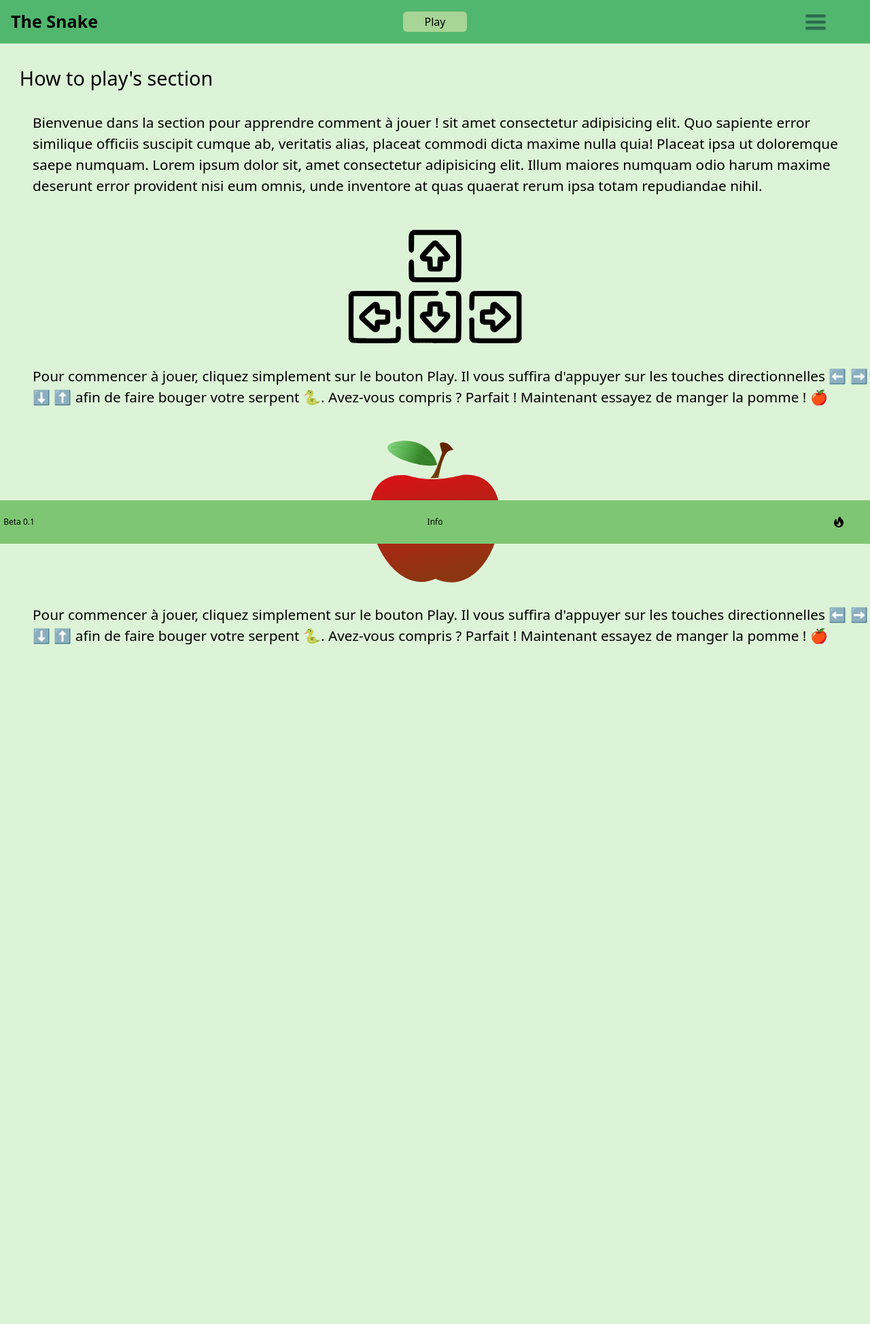
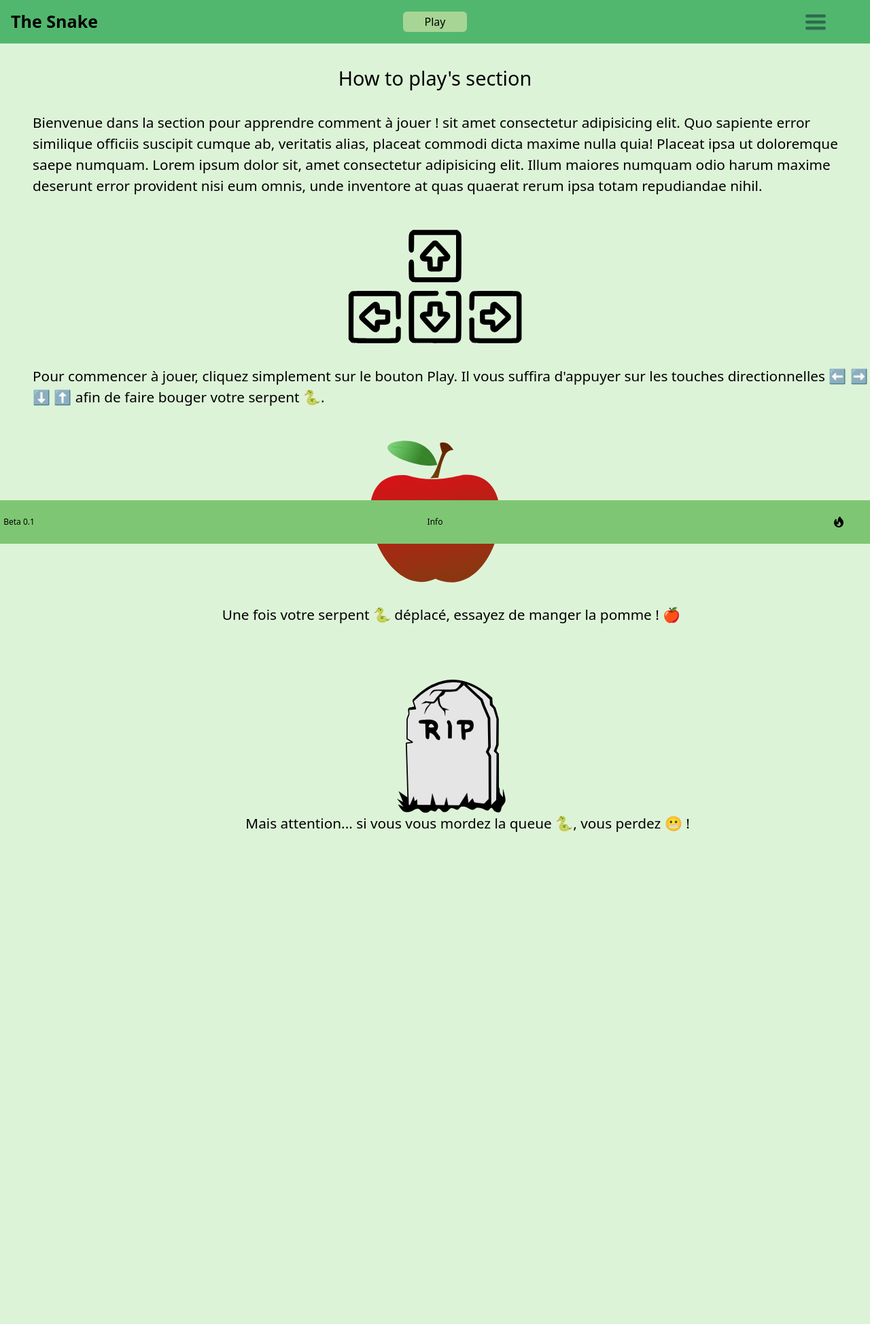
Before and after one commit to MathieuBurnat/snake, a PHP site: page /index.php?page=learn in a window 1280 px wide. Shown: the whole page at 68% size. Before the commit the page ends 948 px from the top, so only its background shows below. Run offline with PHP 8.4, Linux system fonts and the light colour scheme; some libraries are stand-ins or nearby versions.

Commit message:
add grave content

```diff
--- a/screens/learn.php
+++ b/screens/learn.php
@@ -1,4 +1,4 @@
-<div class="flex flex-wrap w-auto">
+<div class="flex flex-wrap w-auto content-center justify-center	">
     <h1>How to play's section</h1>
 
     <div class="text-aleft">
@@ -48,12 +48,12 @@
 
     <div class="text-aright">
         <p> Pour commencer à jouer, cliquez simplement sur le bouton Play. Il vous suffira d'appuyer sur les touches
-            directionnelles ⬅️ ➡️ ⬇️ ⬆️ afin de faire bouger votre serpent 🐍. Avez-vous compris ? Parfait !
-            Maintenant essayez de manger la pomme ! 🍎
+            directionnelles ⬅️ ➡️ ⬇️ ⬆️ afin de faire bouger votre serpent 🐍.
         </p>
     </div>
 
-    <svg class="m-auto" style="width: 15%; height: 15%;  margin-top: 2em; margin-bottom: 2em;" xmlns:rdf="http://www.w3.org/1999/02/22-rdf-syntax-ns#" xmlns="http://www.w3.org/2000/svg"
+    <div style="width: 100%; height: 50%">
+        <svg class="m-auto" style="width: 15%; height: 50%;  margin-top: 2em; margin-bottom: 2em;" xmlns:rdf="http://www.w3.org/1999/02/22-rdf-syntax-ns#" xmlns="http://www.w3.org/2000/svg"
             xmlns:cc="http://creativecommons.org/ns#" xmlns:xlink="http://www.w3.org/1999/xlink"
             xmlns:dc="http://purl.org/dc/elements/1.1/" xmlns:svg="http://www.w3.org/2000/svg"
             xmlns:inkscape="http://www.inkscape.org/namespaces/inkscape"
@@ -89,11 +89,34 @@
                 </g>
             </g>
         </svg>
+    </div>
 
-    <div class="text-aright" style="padding-bottom: 10em;">
-    <p> Pour commencer à jouer, cliquez simplement sur le bouton Play. Il vous suffira d'appuyer sur les touches
-        directionnelles ⬅️ ➡️ ⬇️ ⬆️ afin de faire bouger votre serpent 🐍. Avez-vous compris ? Parfait !
-        Maintenant essayez de manger la pomme ! 🍎
+
+    <div class="text-aleft" style="padding-bottom: 5em; width: 100%; text-align: center;">
+    <p>
+        Une fois votre serpent 🐍 déplacé, essayez de manger la pomme ! 🍎
+    </p>
+
+    <div style="width: 100%; height: 20%">
+        <svg class="m-auto" style="width: 50%; height: 100%; margin-top: 5em;" xmlns:rdf="http://www.w3.org/1999/02/22-rdf-syntax-ns#" xmlns="http://www.w3.org/2000/svg" xmlns:cc="http://creativecommons.org/ns#" xmlns:dc="http://purl.org/dc/elements/1.1/" xmlns:svg="http://www.w3.org/2000/svg" id="svg2" viewBox="0 0 547.6 672.41" version="1.1">
+            <path id="path3762" stroke="#000" stroke-width="1px" d="m62.089 601.57-53.538-36.63 22.14 54.34-30.191-16.5 32.606 40.66-27.776-12.48s16.076 29.143 30.191 35.826c8.7325 4.1348 19.465 2.0656 28.983 0.40254 14.264-2.4923 26.28-17.02 40.657-15.297 10.642 1.2755 16.353 14.867 26.568 18.114 7.4178 2.3584 15.872 2.571 23.347 0.40254 5.8617-1.7004 9.2978-8.9384 15.297-10.064 7.553-1.4166 15.094 6.7226 22.542 4.8305 7.194-1.8275 9.4889-14.229 16.907-14.492 9.682-0.34223 14.043 14.609 23.347 17.309 5.2975 1.5374 11.365 0.79624 16.504-1.2076 9.2544-3.6084 13.678-16.245 23.347-18.517 4.4065-1.0352 8.912 1.6449 13.284 2.8178 6.2704 1.6823 12.144 7.2752 18.517 6.0381 8.6014-1.6696 11.855-14.019 20.127-16.907 4.6891-1.6367 10.02-0.55199 14.894 0.40255 15.335 3.0033 28.283 17.504 43.877 16.504 7.4278-0.47626 12.399-9.1508 19.725-10.466 7.9943-1.4352 16.254 1.3299 24.153 3.2203 10.648 2.5483 20.175 12.539 30.996 10.869 7.2936-1.1256 10.35-13.807 17.712-13.284 7.9499 0.56498 9.8393 13.223 16.907 16.907 7.4924 3.9053 17.546 8.4843 24.958 4.428 8.2847-4.5341 6.5723-17.755 10.869-26.165 5.0147-9.8166 14.602-17.492 17.309-28.178 1.8155-7.1645-0.0693-14.837-1.2076-22.14-2.05-13.152-10.064-38.644-10.064-38.644l-0.40255 40.657s-11.945-13.536-15.297-21.737c-3.4466-8.4334 0.71082-19.447-4.428-26.97-14.252-20.864-65.212-38.644-65.212-38.644z"/>
+            <path id="path3784" d="m64.292 150.37c-12.954-6.38 42.568-5.13 46.718-19.36 4.69-16.13-30.029-22.71-25.393-27.76 56.903-62.036 203.87-177.79 388.89-8.885l2.0811 31.91 15.261 19.424 15.261 53.415-0.6937 130.42-11.793 31.91 13.18 15.261v196.32" stroke="#000" stroke-linecap="square" stroke-miterlimit="36" stroke-width="13.1" fill="none"/>
+            <path id="path2987" stroke-linejoin="bevel" d="m56.051 634.98-9.661-313.98 31.801-4.8305-28.178-17.309 0.40254-99.831s7.7399-21.539 8.8784-22.678c1.1386-1.1386-1.4232-25.618-1.4232-25.618l35.58-3.131-12.524-39.565c171.51-171.43 325.13-80.088 389.95-8.531l1.1386 28.179 17.078 17.078 15.94 52.658-1.4232 130.93-11.955 32.449 13.663 13.378-1.7078 235.4-29.887 29.887z" stroke="#000" stroke-width="6" fill="#e5e5e5"/>
+            <path id="path3757" stroke="#000" stroke-width="13.1" fill="none" d="m341.34 23.049 85.046 78.968 10.466 28.983 27.373 63.602 2.4152 145.72-11.149 24.366 12.881 21.737 0.80509 252.8"/>
+            <path id="path3760" stroke="#000" stroke-width="1px" d="m323.87 15.308s-13.29 25.547-28.706 32.769c-23.467 4.8068-52.07 1.368-79.703 2.4153-10.247 0.38833-24.753-1.3276-34.216 4.0254-10.238 5.7917-17.309 26.568-17.309 26.568s14.408-18.894 24.958-22.945c12.277-4.7137 39.449 0.40255 39.449 0.40255l-27.373 30.593s-14.108 21.939-18.517 22.945c-7.0256 1.6021-30.134-2.3642-38.644-2.8178-9.5166 4.5782-20.127 12.881-20.127 12.881l26.568-6.4407 16.907 5.6356s-15.86 14.784-20.932 24.153c-4.6506 8.5904-8.0508 28.178-8.0508 28.178s8.6523-19.896 14.492-28.983c5.7776-8.9911 20.127-24.958 20.127-24.958s10.134 0.5417 14.492-1.6102c7.9988-3.9497 18.517-19.322 18.517-19.322s1.4353 20.082 5.6356 28.983c5.939 12.585 26.568 32.203 26.568 32.203l4.8305 21.737 0.80509-29.788 18.517 0.80508-33.008-12.076c-12.047-11.343-16.114-30.001-15.297-53.136 0 0 19.439-6.9402 24.958-16.504 1.8825-3.2625 4.0254-9.2585 4.0254-9.2585s43.43-0.40828 59.576-4.8305c12.523-8.8502 41.902-36.914 41.902-36.914z"/>
+            <path id="path3764" d="m155.11 201.75c-13.795 0.10289-26.906 1.4062-26.906 1.4062-29.184-1.1043-20.131 18.414-9.8125 18.625l24.031 0.5 1.4687 65.719c-0.5434 8.5095 12.459 20.575 18.156 6.375l1.9687-26.469c19.102 4.7553 27.027 18.712 35.312 32.375 9.36 5.3627 19.337 11.718 17.656-10.812l-20.594-28.438c15.961-16.426 16.786-49.853-18.406-57.625-6.077-1.342-14.598-1.718-22.875-1.6562zm16.344 21.219c5.644-0.10487 11.911 5.1038 15.844 17.719-9.3959 1.0292-18.792 2.7249-28.188 0 0.3741-10.659 5.9472-17.6 12.344-17.719z"/>
+            <path id="path3766" d="m260.39 205.6c9.2185 2.0748 12.584 14.034 16.432 27.96l-0.4905 61.805c-6.3767 2.759-12.753 2.7906-19.13 0l0.4905-66.71c-0.2581-3.2318-6.173-7.0032-6.1314-14.47 0.016-2.7964 2.6066-9.9846 8.8293-8.5841z"/>
+            <path id="path3768" d="m323.42 203.62c-30.265-0.31858-20.446 22.48-19.625 22.594 7.0287 0.97304 20.658 0.60806 20.625 0.96875-2.0319 22.431 1.8967 53.691 2.4374 67.688 0.4135 10.701 18.302 13.106 19.125 4.4062 0.5348-5.6552 0-31.875 0-31.875l19.625-3.4375c28.906-6.6551 26.723-59.609 4.4063-59.844zm22.5 20.969c32.063-0.31964 27.86 23.789-3.0938 25.125-2.8508-7.5382-1.7604-16.202-0.094-25.031 1.1102-0.0627 2.1533-0.0834 3.1876-0.0937z"/>
+            <path id="path3776" stroke="#000" stroke-width="1px" d="m63.845 636.49c1.0406-1.7342 20.117-46.131 20.117-46.131l4.1622 24.279 12.14-9.3649 2.0811 31.563z"/>
+            <path id="path3778" stroke="#000" stroke-width="1px" d="m238.31 636.14c1.0406-3.1216 11.099-41.275 11.099-41.275l9.0181 44.397z"/>
+            <path id="path3780" stroke="#000" stroke-width="1px" d="m312.86 636.63 40.717-64.18 6.6352 51.346 20.83-23.883 8.6538 19.778 12.479 3.1331 37.244 3.8706 26.241-26.488 3.2593 39.976z"/>
+            <path id="path3782" stroke="#000" stroke-width="1px" d="m167.21 642.39 10.484-66.636 18.652 62.474z"/>
+          </svg>
+    </div>
+
+    <div class="text-aleft" style="padding-bottom: 5em; width: 100%; text-align: center;">
+    <p>
+        Mais attention... si vous vous mordez la queue 🐍, vous perdez 😬 !
     </p>
 </div>
 
```
Lines whose indentation alone changed are shown as unchanged.
